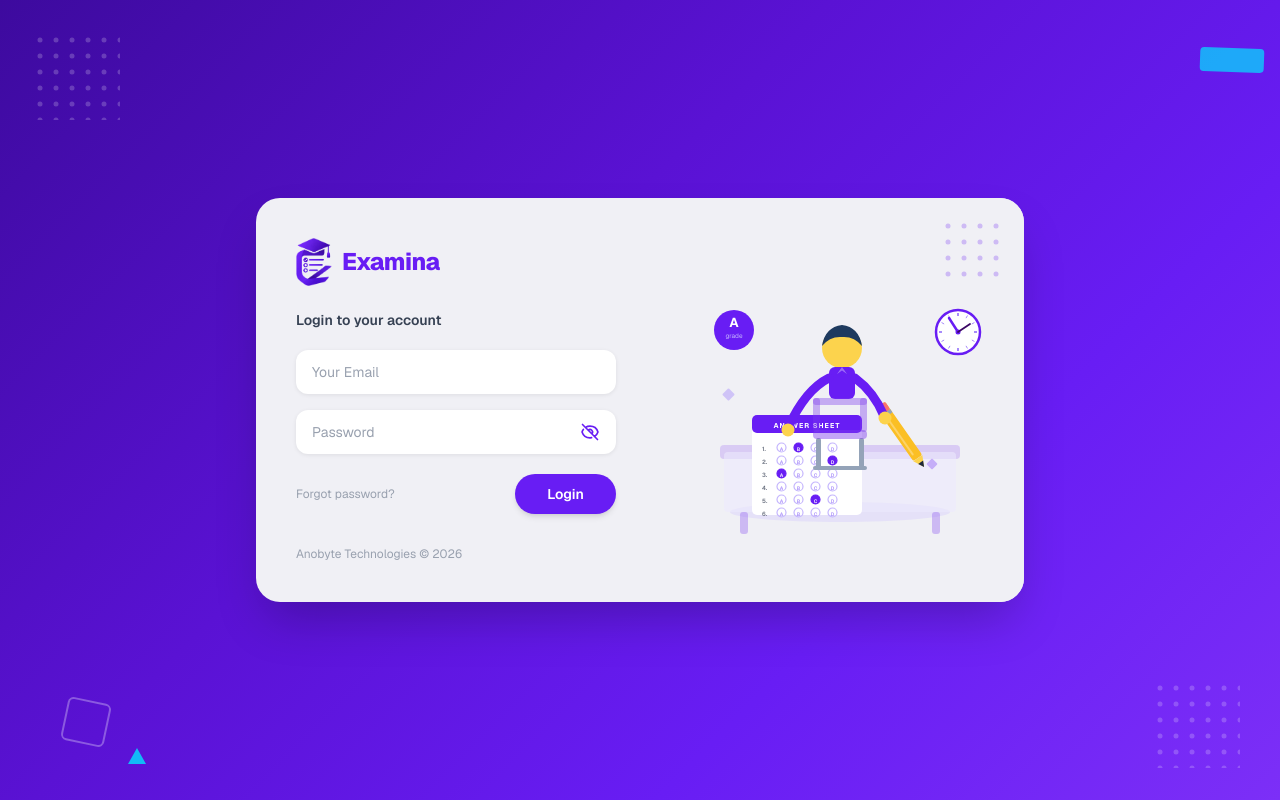
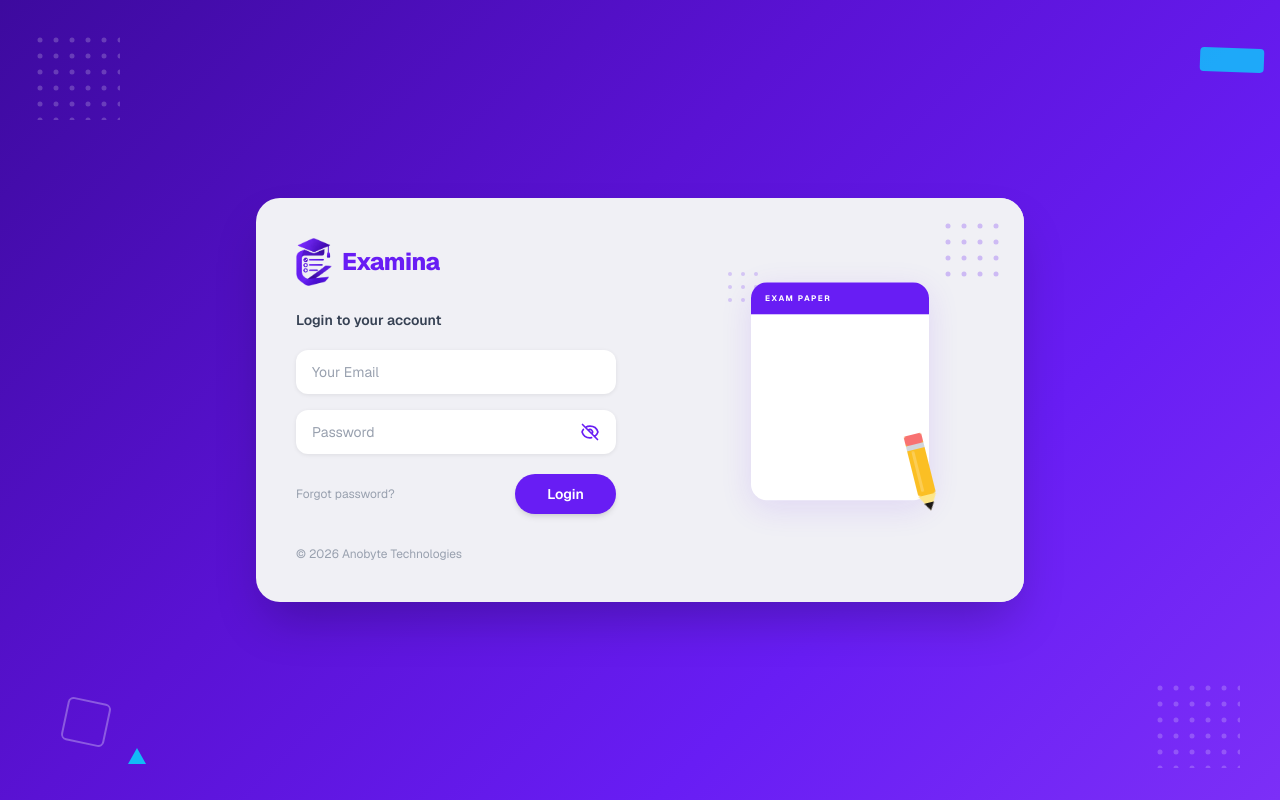
Before and after one commit to anointedthedeveloper/Examina, a Next.js app: page /login in a window 1280 px wide. Both pictures are taken after a click on the button "Show password". Built offline with nearby package versions, Linux system fonts and the light colour scheme.

Commit message:
fix: copyright year order, looping exam animation, remove grade badge

```diff
--- a/src/app/login/page.tsx
+++ b/src/app/login/page.tsx
@@ -157,7 +157,7 @@ export default function LoginPage() {
           </form>
 
           <p className="text-xs text-gray-400 mt-8">
-            Anobyte Technologies &copy; {new Date().getFullYear()}
+            &copy; {new Date().getFullYear()} Anobyte Technologies
           </p>
         </div>
 
@@ -167,7 +167,7 @@ export default function LoginPage() {
           style={{ background: '#f0f0f5' }}
         >
           <SmallDotGrid className="absolute top-5 right-5 opacity-25" />
-          <ExamIllustration />
+          <ExamAnimation />
         </div>
       </div>
     </main>
@@ -219,127 +219,173 @@ function SmallDotGrid({ className }: { className?: string }) {
   )
 }
 
-/* ─── Exam Illustration ───────────────────────────────────────── */
+/* ─── Exam Animation ──────────────────────────────────────────── */
 
-function ExamIllustration() {
+function ExamAnimation() {
+  // Total loop = 5s. Each item fades in at its delay, holds, then everything
+  // resets at ~4.5s and the cycle repeats.
+  const LOOP = 5 // seconds
+
+  const lines = [
+    { w: '85%', delay: 0.2 },
+    { w: '70%', delay: 0.6 },
+    { w: '90%', delay: 1.0 },
+    { w: '60%', delay: 1.4 },
+    { w: '78%', delay: 1.8 },
+  ]
+
+  const bubbleDelay = [2.2, 2.4, 2.6, 2.8]
+  const tickDelay = 3.1
+
+  // Keyframe: item fades in at `delay`, stays visible, fades out near end
+  // We express everything as % of LOOP duration
+  function lineKf(delay: number) {
+    const inPct  = (delay / LOOP) * 100
+    const outPct = ((LOOP - 0.4) / LOOP) * 100
+    return `
+      0%        { opacity:0; transform:translateY(6px); }
+      ${inPct.toFixed(1)}%  { opacity:0; transform:translateY(6px); }
+      ${(inPct + 8).toFixed(1)}% { opacity:1; transform:translateY(0); }
+      ${outPct.toFixed(1)}% { opacity:1; transform:translateY(0); }
+      100%      { opacity:0; transform:translateY(0); }
+    `
+  }
+
+  function bubbleKf(delay: number) {
+    const inPct  = (delay / LOOP) * 100
+    const outPct = ((LOOP - 0.4) / LOOP) * 100
+    return `
+      0%        { opacity:0; transform:scale(0.4); }
+      ${inPct.toFixed(1)}%  { opacity:0; transform:scale(0.4); }
+      ${(inPct + 6).toFixed(1)}% { opacity:1; transform:scale(1); }
+      ${outPct.toFixed(1)}% { opacity:1; transform:scale(1); }
+      100%      { opacity:0; transform:scale(1); }
+    `
+  }
+
   return (
-    <svg
-      viewBox="0 0 320 280"
-      className="w-full max-w-xs"
-      role="img"
-      aria-label="Student sitting an exam with answer sheet, pencil and clock"
-    >
-      {/* Desk shadow */}
-      <ellipse cx="160" cy="252" rx="110" ry="10" fill="#c4b5fd" opacity="0.25" />
+    <div className="relative flex items-center justify-center w-64 h-72 select-none" aria-hidden="true">
 
-      {/* Desk surface */}
-      <rect x="40" y="185" width="240" height="14" rx="4" fill="#7c3aed" opacity="0.2" />
-      <rect x="44" y="192" width="232" height="60" rx="4" fill="#ede9fe" opacity="0.6" />
+      {/* Floating dots top-left */}
+      <div className="absolute top-3 left-3" style={{ animation: 'examFloat 3s ease-in-out infinite' }}>
+        <svg width="38" height="38" viewBox="0 0 38 38">
+          {[0,1,2].map(r => [0,1,2].map(c => (
+            <circle key={`${r}${c}`} cx={c*13+6} cy={r*13+6} r="2" fill="#681DF4" opacity="0.2" />
+          )))}
+        </svg>
+      </div>
 
-      {/* Desk legs */}
-      <rect x="60" y="252" width="8" height="22" rx="3" fill="#7c3aed" opacity="0.3" />
-      <rect x="252" y="252" width="8" height="22" rx="3" fill="#7c3aed" opacity="0.3" />
+      {/* Paper */}
+      <div
+        className="absolute rounded-2xl overflow-hidden"
+        style={{
+          width: 178,
+          height: 218,
+          top: '50%',
+          left: '50%',
+          transform: 'translate(-50%, -54%)',
+          background: 'white',
+          boxShadow: '0 8px 32px rgba(104,29,244,0.12)',
+        }}
+      >
+        {/* Header */}
+        <div style={{ height: 32, background: '#681DF4', display: 'flex', alignItems: 'center', paddingLeft: 14 }}>
+          <span style={{ color: 'white', fontSize: 8, fontWeight: 700, letterSpacing: 1.5 }}>EXAM PAPER</span>
+        </div>
 
-      {/* Answer sheet */}
-      <rect x="72" y="155" width="110" height="100" rx="5" fill="white" />
-      <rect x="72" y="155" width="110" height="18" rx="5" fill="#681DF4" />
-      <text x="127" y="168" textAnchor="middle" fontSize="7" fill="white" fontWeight="bold" letterSpacing="1">
-        ANSWER SHEET
-      </text>
+        {/* Lines */}
+        <div style={{ padding: '14px 16px 0', display: 'flex', flexDirection: 'column', gap: 10 }}>
+          {lines.map((line, i) => (
+            <div
+              key={i}
+              style={{
+                height: 7,
+                borderRadius: 4,
+                background: i % 2 === 0 ? '#ede9fe' : '#c4b5fd',
+                width: line.w,
+                opacity: 0,
+                animation: `examLine${i} ${LOOP}s ease-in-out infinite`,
+              }}
+            />
+          ))}
 
-      {/* Q rows with A B C D bubbles */}
-      {[0, 1, 2, 3, 4, 5].map((i) => (
-        <g key={i} transform={`translate(82, ${183 + i * 13})`}>
-          <text x="0" y="8" fontSize="6" fill="#6b7280" fontWeight="600">{i + 1}.</text>
-          {['A', 'B', 'C', 'D'].map((opt, j) => {
-            const filled =
-              (i === 0 && j === 1) || (i === 1 && j === 3) ||
-              (i === 2 && j === 0) || (i === 4 && j === 2)
-            return (
-              <g key={opt} transform={`translate(${14 + j * 17}, 0)`}>
-                <circle
-                  cx="5.5" cy="4.5" r="4.5"
-                  fill={filled ? '#681DF4' : 'none'}
-                  stroke={filled ? '#681DF4' : '#c4b5fd'}
-                  strokeWidth="1.2"
-                />
-                <text
-                  x="5.5" y="7.5"
-                  textAnchor="middle"
-                  fontSize="5"
-                  fill={filled ? 'white' : '#a78bfa'}
-                  fontWeight="600"
-                >
-                  {opt}
-                </text>
-              </g>
-            )
-          })}
-        </g>
-      ))}
+          {/* MCQ bubbles */}
+          <div style={{ display: 'flex', gap: 8, paddingTop: 2 }}>
+            {['A', 'B', 'C', 'D'].map((opt, j) => (
+              <div
+                key={opt}
+                style={{
+                  width: 26, height: 26, borderRadius: '50%',
+                  display: 'flex', alignItems: 'center', justifyContent: 'center',
+                  fontSize: 9, fontWeight: 700,
+                  background: j === 2 ? '#681DF4' : '#ede9fe',
+                  color: j === 2 ? 'white' : '#a78bfa',
+                  opacity: 0,
+                  animation: `examBubble${j} ${LOOP}s ease-in-out infinite`,
+                }}
+              >
+                {opt}
+              </div>
+            ))}
+          </div>
 
-      {/* Pencil */}
-      <g transform="translate(196, 148) rotate(-35)">
-        <rect x="0" y="0" width="11" height="65" rx="2" fill="#fbbf24" />
-        <rect x="0" y="0" width="11" height="9" rx="2" fill="#f87171" />
-        <rect x="0" y="9" width="11" height="4" fill="#94a3b8" />
-        <polygon points="0,65 11,65 5.5,76" fill="#fcd34d" />
-        <polygon points="2.5,70 8.5,70 5.5,76" fill="#1e293b" />
-        <rect x="2.5" y="14" width="2" height="46" rx="1" fill="white" opacity="0.3" />
-      </g>
+          {/* Tick row */}
+          <div
+            style={{
+              display: 'flex', alignItems: 'center', gap: 8,
+              opacity: 0,
+              animation: `examTick ${LOOP}s ease-in-out infinite`,
+            }}
+          >
+            <div style={{
+              width: 18, height: 18, borderRadius: '50%', background: '#681DF4',
+              display: 'flex', alignItems: 'center', justifyContent: 'center', flexShrink: 0,
+            }}>
+              <svg width="10" height="10" viewBox="0 0 10 10">
+                <path d="M2 5.5 l2 2 l4-4" stroke="white" strokeWidth="1.6" fill="none" strokeLinecap="round" strokeLinejoin="round" />
+              </svg>
+            </div>
+            <div style={{ height: 6, width: 60, borderRadius: 3, background: '#c4b5fd' }} />
+          </div>
+        </div>
+      </div>
 
-      {/* Person — head */}
-      <circle cx="162" cy="88" r="20" fill="#fcd34d" />
-      {/* hair */}
-      <path d="M142 86 Q145 67 162 65 Q179 67 182 86 Q174 76 162 77 Q150 76 142 86Z" fill="#1e3a5f" />
-      {/* body */}
-      <rect x="149" y="107" width="26" height="32" rx="6" fill="#681DF4" />
-      {/* collar */}
-      <path d="M162 107 l-5 7 l5-3.5 l5 3.5 l-5-7Z" fill="white" opacity="0.35" />
-      {/* left arm resting */}
-      <path d="M149 118 Q125 130 108 168" stroke="#681DF4" strokeWidth="9" strokeLinecap="round" fill="none" />
-      <circle cx="108" cy="170" r="6.5" fill="#fcd34d" />
-      {/* right arm with pencil */}
-      <path d="M175 118 Q194 132 204 156" stroke="#681DF4" strokeWidth="9" strokeLinecap="round" fill="none" />
-      <circle cx="205" cy="158" r="6.5" fill="#fcd34d" />
+      {/* Pencil — bobs and rotates */}
+      <div
+        className="absolute"
+        style={{
+          bottom: 22,
+          right: 18,
+          animation: 'examPencil 2s ease-in-out infinite',
+          transformOrigin: 'bottom center',
+        }}
+      >
+        <svg width="32" height="90" viewBox="0 0 32 90">
+          <rect x="7" y="0" width="18" height="62" rx="3" fill="#fbbf24" />
+          <rect x="7" y="0" width="18" height="10" rx="3" fill="#f87171" />
+          <rect x="7" y="10" width="18" height="5" fill="#d1d5db" />
+          <polygon points="7,62 25,62 16,78" fill="#fde68a" />
+          <polygon points="11,70 21,70 16,78" fill="#1c1917" />
+          <rect x="11" y="16" width="3" height="42" rx="1.5" fill="white" opacity="0.22" />
+        </svg>
+      </div>
 
-      {/* Chair */}
-      <rect x="136" y="178" width="5" height="30" rx="2" fill="#94a3b8" />
-      <rect x="179" y="178" width="5" height="30" rx="2" fill="#94a3b8" />
-      <rect x="133" y="206" width="54" height="4" rx="2" fill="#94a3b8" />
-      <rect x="133" y="170" width="54" height="9" rx="4" fill="#7c3aed" opacity="0.45" />
-      <rect x="133" y="138" width="7" height="34" rx="3" fill="#7c3aed" opacity="0.38" />
-      <rect x="180" y="138" width="7" height="34" rx="3" fill="#7c3aed" opacity="0.38" />
-      <rect x="133" y="138" width="54" height="7" rx="3" fill="#7c3aed" opacity="0.38" />
-
-      {/* Clock on wall */}
-      <circle cx="278" cy="72" r="22" fill="white" stroke="#681DF4" strokeWidth="2.5" />
-      <circle cx="278" cy="72" r="2.5" fill="#681DF4" />
-      {[0, 1, 2, 3, 4, 5, 6, 7, 8, 9, 10, 11].map((i) => {
-        const a = (i * 30 - 90) * Math.PI / 180
-        return (
-          <line
-            key={i}
-            x1={278 + 16 * Math.cos(a)} y1={72 + 16 * Math.sin(a)}
-            x2={278 + 19 * Math.cos(a)} y2={72 + 19 * Math.sin(a)}
-            stroke="#a78bfa"
-            strokeWidth={i % 3 === 0 ? 2 : 1}
-          />
-        )
-      })}
-      {/* hour hand pointing ~10 */}
-      <line x1="278" y1="72" x2="269" y2="58" stroke="#681DF4" strokeWidth="2.5" strokeLinecap="round" />
-      {/* minute hand pointing ~2 */}
-      <line x1="278" y1="72" x2="290" y2="64" stroke="#3b0764" strokeWidth="1.8" strokeLinecap="round" />
-
-      {/* Grade A badge */}
-      <circle cx="54" cy="70" r="20" fill="#681DF4" />
-      <text x="54" y="67" textAnchor="middle" fontSize="13" fill="white" fontWeight="bold">A</text>
-      <text x="54" y="78" textAnchor="middle" fontSize="6.5" fill="#c4b5fd">grade</text>
-
-      {/* Accent diamonds */}
-      <rect x="44" y="130" width="9" height="9" rx="1" fill="#a78bfa" opacity="0.45" transform="rotate(45 48.5 134.5)" />
-      <rect x="248" y="200" width="8" height="8" rx="1" fill="#681DF4" opacity="0.3" transform="rotate(45 252 204)" />
-    </svg>
+      {/* Keyframes injected via style tag */}
+      <style>{`
+        ${lines.map((l, i) => `@keyframes examLine${i} { ${lineKf(l.delay)} }`).join('\n')}
+        ${bubbleDelay.map((d, j) => `@keyframes examBubble${j} { ${bubbleKf(d)} }`).join('\n')}
+        @keyframes examTick {
+          ${lineKf(tickDelay)}
+        }
+        @keyframes examPencil {
+          0%, 100% { transform: translateY(0) rotate(-14deg); }
+          50%       { transform: translateY(-10px) rotate(-9deg); }
+        }
+        @keyframes examFloat {
+          0%, 100% { transform: translateY(0); }
+          50%       { transform: translateY(-5px); }
+        }
+      `}</style>
+    </div>
   )
 }
```
